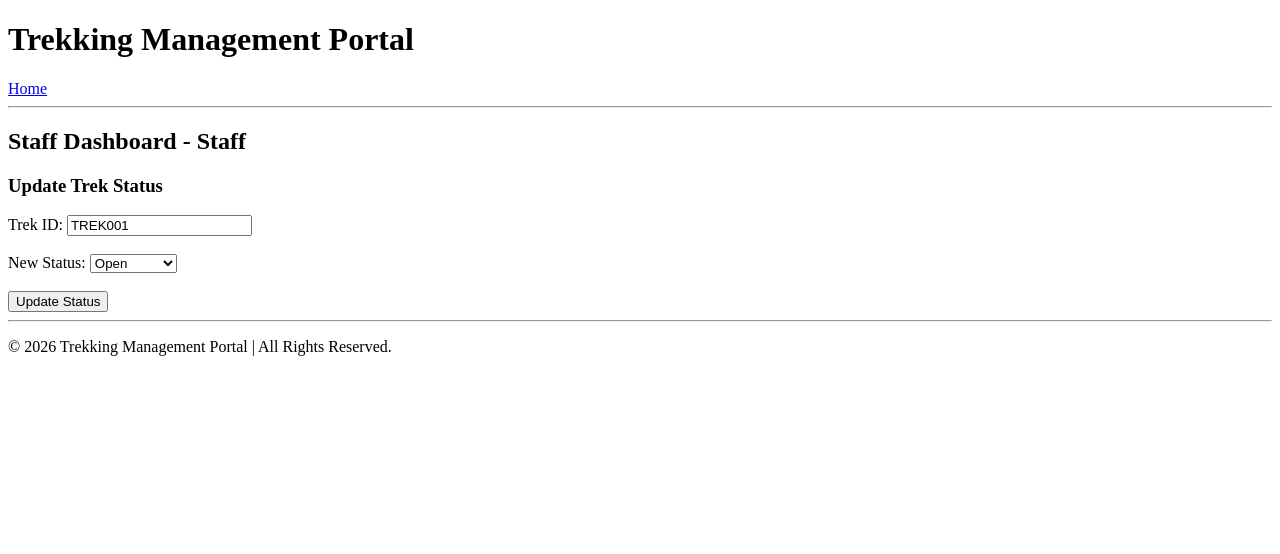
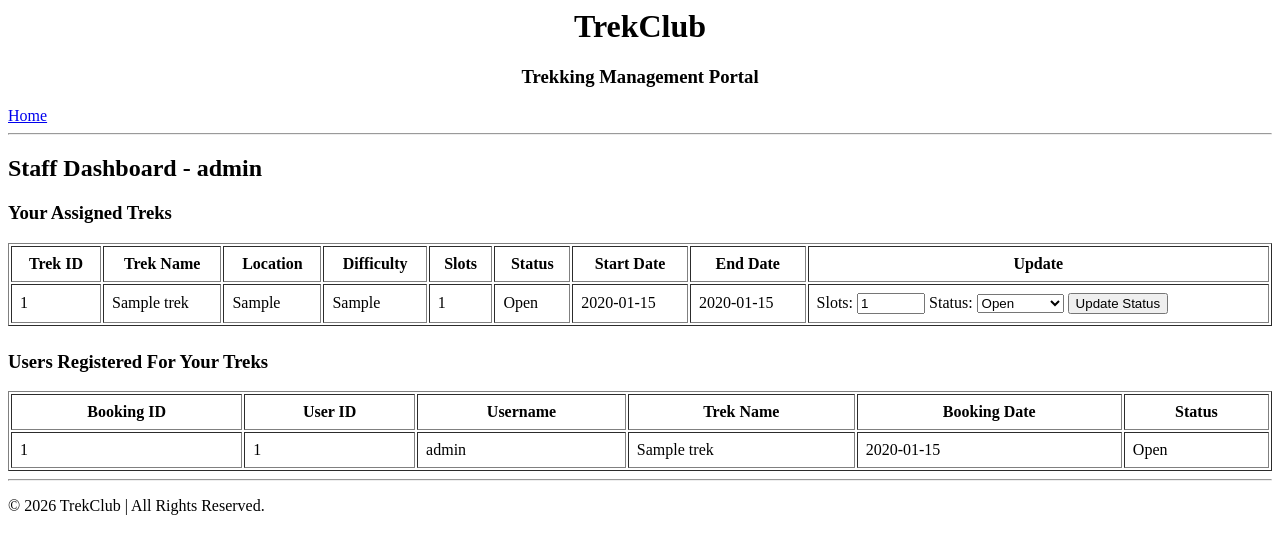
Before and after one commit to 25f2003660/trekking-app, a Flask app: page /staff/dashboard/1 in a window 1280 px wide. Shown: the top 554 px of the page. Run offline with Flask 3, Linux system fonts and the light colour scheme; tables that the repository leaves empty hold one stand-in row (values such as "Sample post").

Commit message:
Milestone: Trek Staff Dashboard and Trek Management

```diff
--- a/app.py
+++ b/app.py
@@ -1,7 +1,6 @@
 from flask import Flask, render_template, request, redirect
 from flask_sqlalchemy import SQLAlchemy
 from werkzeug.security import generate_password_hash, check_password_hash
-from datetime import datetime
 import os
 
 app = Flask(__name__)
@@ -85,7 +84,6 @@ def home():
 @app.route('/register')
 def register():
     return render_template('register.html')
-
 
 @app.route('/register-submit', methods=['GET', 'POST'])
 def register_submit():
@@ -314,11 +312,45 @@ def admin_unblacklist_user(user_id):
     db.session.commit()
     return redirect('/admin')
 
+#staff
 
 @app.route('/staff/dashboard/<int:user_id>')
 def staff_dashboard(user_id):
     user = User.query.get_or_404(user_id)
-    return render_template('staff_dashboard.html', user=user)
+    assigned_treks = Trek.query.filter_by(assigned_staff_id=user_id).all()
+
+
+    trek_ids = [t.id for t in assigned_treks]
+    registered_bookings = []
+    if trek_ids:
+        registered_bookings = Booking.query.filter(Booking.trek_id.in_(trek_ids)).all()
+
+    return render_template(
+        'staff_dashboard.html',
+        user=user,
+        username=user.username,
+        assigned_treks=assigned_treks,
+        registered_bookings=registered_bookings,
+    )
+
+
+@app.route('/staff/trek/update/<int:trek_id>', methods=['POST'])
+def staff_update_trek(trek_id):
+    trek = Trek.query.get_or_404(trek_id)
+    user_id = request.form.get('user_id', type=int)
+
+    slots = request.form.get('slots', type=int)
+    if slots is not None:
+        trek.slots = slots
+
+    new_status = request.form.get('new_status')
+    if new_status:
+        trek.status = new_status
+    if trek.status == 'Closed' or trek.status == 'Completed':
+        trek.slots = 0
+
+    db.session.commit()
+    return redirect(f'/staff/dashboard/{user_id}')
 
 
 @app.route('/user/dashboard/<int:user_id>')
--- a/seed.py
+++ b/seed.py
@@ -13,7 +13,7 @@ with app.app_context():
     staff_user2 = User(username="priya", role="Staff")
     staff_user2.set_password("staffpass")
 
-    trekker1 = User(username="ravi", role="User")
+    trekker1 = User(username="sid", role="User")
     trekker1.set_password("userpass")
 
     trekker2 = User(username="meera", role="User")
--- a/templates/base.html
+++ b/templates/base.html
@@ -2,11 +2,12 @@
 <html lang="en">
 <head>
     <meta charset="UTF-8">
-    <title>Trekking Management Portal</title>
+    <title>TrekClub</title>
 </head>
 <body>
     <header>
-        <h1>Trekking Management Portal</h1>
+        <h1 style="text-align: center; margin-top: 0;">TrekClub</h1>
+        <h3 style="text-align: center; margin-top: 0;">Trekking Management Portal</h3>
     </header>
     <nav>
         <a href="/">Home</a>
@@ -20,7 +21,7 @@
 
     <hr>
     <footer>
-        <p>© 2026 Trekking Management Portal | All Rights Reserved.</p>
+        <p>© 2026 TrekClub | All Rights Reserved.</p>
     </footer>
 </body>
 </html>
--- a/templates/home.html
+++ b/templates/home.html
@@ -2,7 +2,7 @@
 
 {% block content %}
     <div style="text-align: center; margin-bottom: 40px;">
-        <h2>Welcome to Trekking</h2>
+        <h2>Welcome to the World of Trekking</h2>
     </div>
 
     <form action="/login-submit" method="post">
--- a/templates/staff_dashboard.html
+++ b/templates/staff_dashboard.html
@@ -3,18 +3,72 @@
 {% block content %}
     <h2>Staff Dashboard - {{ username | default('Staff') }}</h2>
 
-    <h3>Update Trek Status</h3>
-    <form action="/update-trek-status" method="post">
-        <label for="trek_id">Trek ID:</label>
-        <input type="text" id="trek_id" name="trek_id" value="TREK001"><br><br>
+    <section style="margin-bottom: 25px;">
+        <h3>Your Assigned Treks</h3>
+        <table border="1" cellpadding="8" style="width: 100%;">
+            <tr>
+                <th>Trek ID</th>
+                <th>Trek Name</th>
+                <th>Location</th>
+                <th>Difficulty</th>
+                <th>Slots</th>
+                <th>Status</th>
+                <th>Start Date</th>
+                <th>End Date</th>
+                <th>Update</th>
+            </tr>
+            {% for trek in assigned_treks %}
+            <tr>
+                <td>{{ trek.id }}</td>
+                <td>{{ trek.name }}</td>
+                <td>{{ trek.location }}</td>
+                <td>{{ trek.difficulty }}</td>
+                <td>{{ trek.slots }}</td>
+                <td>{{ trek.status }}</td>
+                <td>{{ trek.start_date }}</td>
+                <td>{{ trek.end_date }}</td>
+                <td>
+                    <form action="/staff/trek/update/{{ trek.id }}" method="post">
+                        <input type="hidden" name="user_id" value="{{ user.id }}">
+                        <label for="slots_{{ trek.id }}">Slots:</label>
+                        <input type="number" id="slots_{{ trek.id }}" name="slots" value="{{ trek.slots }}" min="0" style="width: 60px;">
 
-        <label for="new_status">New Status:</label>
-        <select id="new_status" name="new_status">
-            <option value="Open">Open</option>
-            <option value="Closed">Closed</option>
-            <option value="Completed">Completed</option>
-        </select><br><br>
+                        <label for="status_{{ trek.id }}">Status:</label>
+                        <select id="status_{{ trek.id }}" name="new_status">
+                            <option value="Open" {% if trek.status == 'Open' %}selected{% endif %}>Open</option>
+                            <option value="Closed" {% if trek.status == 'Closed' %}selected{% endif %}>Closed</option>
+                            <option value="Completed" {% if trek.status == 'Completed' %}selected{% endif %}>Completed</option>
+                        </select>
 
-        <input type="submit" value="Update Status">
-    </form>
+                        <input type="submit" value="Update Status">
+                    </form>
+                </td>
+            </tr>
+            {% endfor %}
+        </table>
+    </section>
+
+    <section>
+        <h3>Users Registered For Your Treks</h3>
+        <table border="1" cellpadding="8" style="width: 100%;">
+            <tr>
+                <th>Booking ID</th>
+                <th>User ID</th>
+                <th>Username</th>
+                <th>Trek Name</th>
+                <th>Booking Date</th>
+                <th>Status</th>
+            </tr>
+            {% for booking in registered_bookings %}
+            <tr>
+                <td>{{ booking.id }}</td>
+                <td>{{ booking.user_id }}</td>
+                <td>{{ booking.user.username }}</td>
+                <td>{{ booking.trek.name }}</td>
+                <td>{{ booking.booking_date }}</td>
+                <td>{{ booking.status }}</td>
+            </tr>
+            {% endfor %}
+        </table>
+    </section>
 {% endblock %}
```
Also changed, not shown: README.md.
